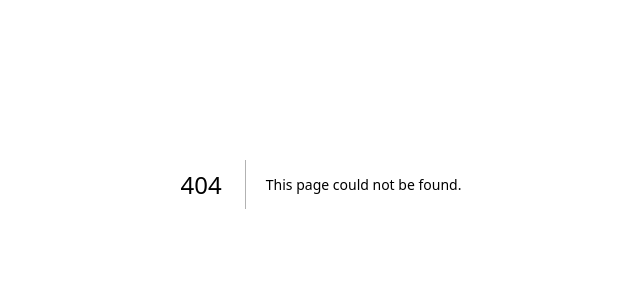
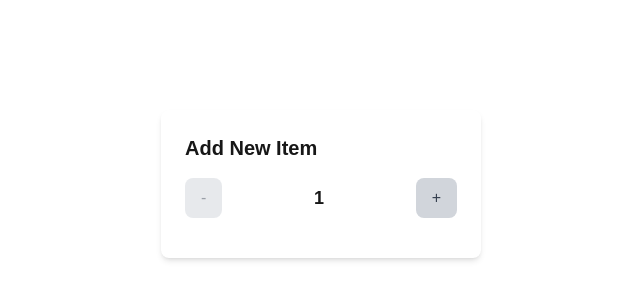
Before and after one commit to abbas-ui/cprg306-assignments, a Next.js app: page /week-4 in a window 1280 px wide. Before the commit this address had no page. Shown: the part 216-516 px from the top of the page, without its empty margins (319-959 px from the left). Built offline with nearby package versions, Linux system fonts and the light colour scheme.

Commit message:
initial commit

```diff
--- a/app/page.js
+++ b/app/page.js
@@ -4,8 +4,9 @@ export default function Home() {
   return (
     <main>
       <h1>CPRG 306: Web Development 2 - Assignments</h1>
-      <Link href="/week-2">Go to Week 2 Assignment</Link>/<br />
-      <Link href="/week-3">Go to week 3 Assignment</Link>
+      <Link href="/week-2">Go to Week 2 Assignments </Link>/<br />
+      <Link href="/week-3">Go to week 3 Assignments </Link>/<br />
+      <Link href="/week-4">Go to week 4 Assignment</Link>
     </main>
   );
 }
--- /dev/null
+++ b/app/week-4/new-item.js
@@ -0,0 +1,44 @@
+"use client";
+import { useState } from 'react';
+
+export default function NewItem() {
+
+  const [quantity, setQuantity] = useState(1);
+
+
+  const increment = () => {
+    if (quantity < 20) {
+      setQuantity(quantity + 1);
+    }
+  };
+
+
+  const decrement = () => {
+    if (quantity > 1) {
+      setQuantity(quantity - 1);
+    }
+  };
+
+  return (
+    <div className="bg-white p-6 rounded-lg shadow-md w-80">
+      <h2 className="text-xl font-bold mb-4">Add New Item</h2>
+      <div className="flex items-center justify-between mb-4">
+        <button
+          onClick={decrement}
+          disabled={quantity === 1}
+          className="bg-gray-300 text-gray-700 px-4 py-2 rounded-lg disabled:opacity-50"
+        >
+          -
+        </button>
+        <span className="text-lg font-semibold">{quantity}</span>
+        <button
+          onClick={increment}
+          disabled={quantity === 20}
+          className="bg-gray-300 text-gray-700 px-4 py-2 rounded-lg disabled:opacity-50"
+        >
+          +
+        </button>
+      </div>
+    </div>
+  );
+}
--- /dev/null
+++ b/app/week-4/page.js
@@ -0,0 +1,9 @@
+import NewItem from './new-item';
+
+export default function Page() {
+  return (
+    <main className="flex justify-center items-center h-screen bg-black-100">
+      <NewItem />
+    </main>
+  );
+}
```
